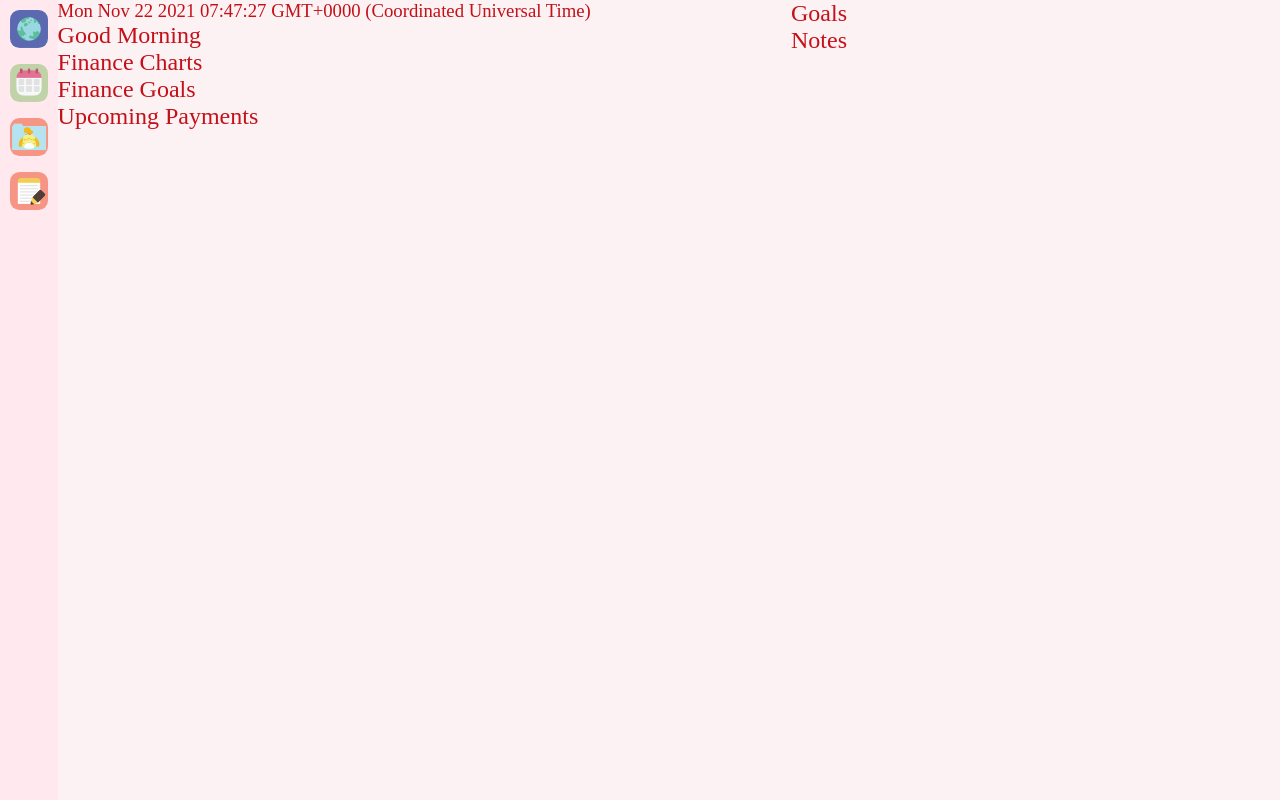
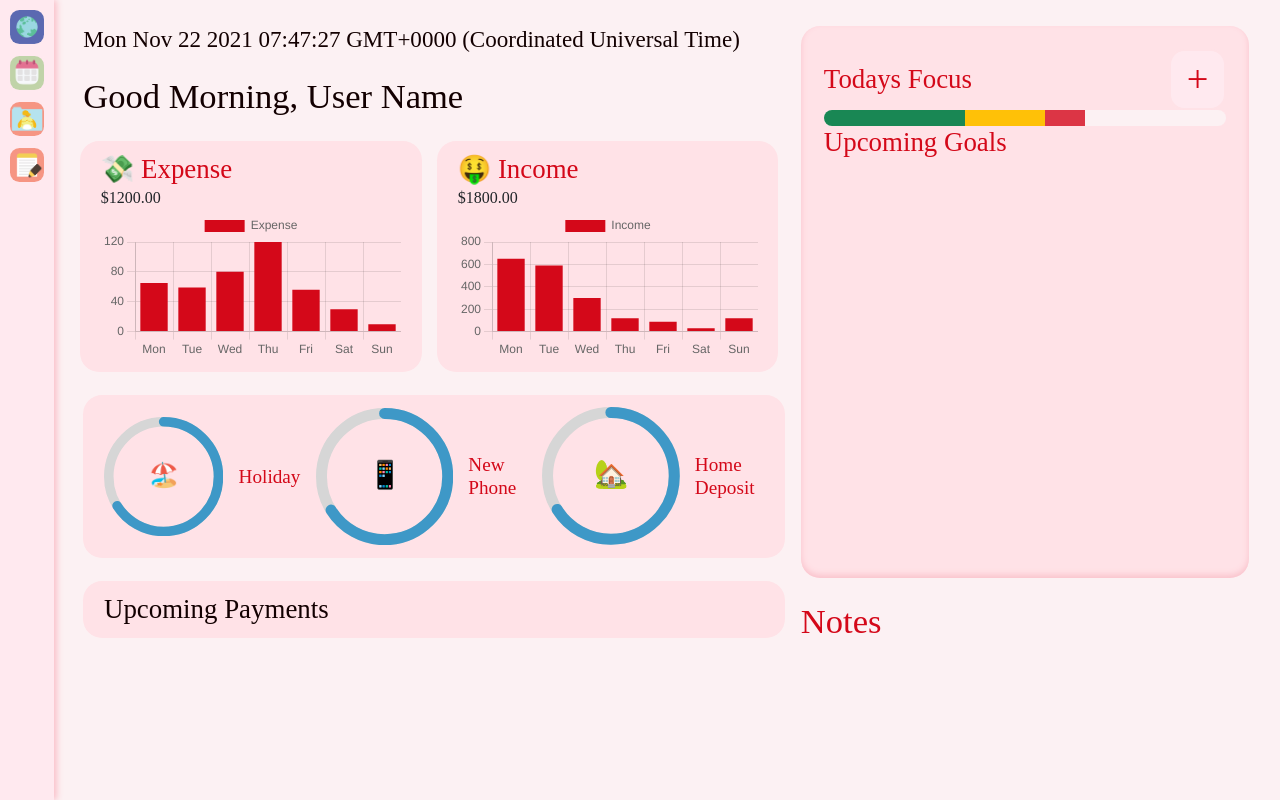
Before and after one commit to jmhar3/DreamJournal_app, a React (Create React App) app: page /dashboard in a window 1280 px wide. Built offline with nearby package versions, Linux system fonts and the light colour scheme; a web font is replaced by a local one.

Commit message:
progress bars + shadows

```diff
--- a/package.json
+++ b/package.json
@@ -6,7 +6,12 @@
     "@testing-library/jest-dom": "^5.11.4",
     "@testing-library/react": "^11.1.0",
     "@testing-library/user-event": "^12.1.10",
+    "bootstrap": "^5.1.3",
+    "chart.js": "^3.6.0",
     "react": "^17.0.2",
+    "react-bootstrap": "^2.0.2",
+    "react-chartjs-2": "^4.0.0",
+    "react-circular-progressbar": "^2.0.4",
     "react-dom": "^17.0.2",
     "react-router-dom": "^6.0.2",
     "react-scripts": "4.0.3",
--- a/src/App.js
+++ b/src/App.js
@@ -3,6 +3,8 @@ import Home from './containers/home.js';
 import Login from './containers/login.js';
 import Dashboard from './containers/dashboard.js';
 import Nav from './containers/nav.js';
+import 'react-circular-progressbar/dist/styles.css';
+import 'bootstrap/dist/css/bootstrap.min.css';
 import './css/App.css';
 import './css/home.css';
 import './css/nav.css';
--- a/src/containers/dashboard.js
+++ b/src/containers/dashboard.js
@@ -1,3 +1,33 @@
+import { Link } from "react-router-dom";
+import { CircularProgressbar } from 'react-circular-progressbar';
+import ProgressBar from 'react-bootstrap/ProgressBar';
+import {Bar} from 'react-chartjs-2';
+import Chart from 'chart.js/auto'
+
+const expenseData = {
+    labels: ['Mon', 'Tue', 'Wed',
+             'Thu', 'Fri', 'Sat', 'Sun'],
+    datasets: [
+      {
+        label: 'Expense',
+        backgroundColor: '#d40819',
+        data: [65, 59, 80, 120, 56, 30, 10]
+      }
+    ]
+}
+
+const incomeData = {
+    labels: ['Mon', 'Tue', 'Wed',
+             'Thu', 'Fri', 'Sat', 'Sun'],
+    datasets: [
+      {
+        label: 'Income',
+        backgroundColor: '#d40819',
+        data: [650, 590, 300, 120, 89, 30, 120]
+      }
+    ]
+}
+
 const Dashboard = () => {
     const today = new Date()
     const curHr = today.getHours()
@@ -12,30 +42,61 @@ const Dashboard = () => {
         }
     }
 
+    const finance_goal = 66;
+
     return (
-      <div id="dashboard">
+      <main id="dashboard">
         <section id="dashboard-left">
             <h3>{ Date() }</h3>
-            <h1>{ greeting() }</h1>
-            <div id="finance">
-                <h1>Finance Charts</h1>
-            </div>
+            <h1>{ greeting() }, User Name</h1>
+            <section className="finance-charts">
+                <div>
+                    <h2>💸 Expense</h2>
+                    <p>$1200.00</p>
+                    <Bar data={expenseData} />
+                </div>
+                <div>
+                    <h2>🤑 Income</h2>
+                    <p>$1800.00</p>
+                    <Bar data={incomeData} />
+                </div>
+            </section>
             <div id="db-finance-goals">
-                <h1>Finance Goals</h1>
+                <div>
+                    <CircularProgressbar value={finance_goal} text={`🏖`} />
+                    <h4>Holiday</h4>
+                </div>
+                <div>
+                    <CircularProgressbar value={finance_goal} text={`📱`} />
+                    <h4>New Phone</h4>
+                </div>
+                <div>
+                    <CircularProgressbar value={finance_goal} text={`🏡`} />
+                    <h4>Home Deposit</h4>
+                </div>
             </div>
             <div id="upcoming-payments">
-                <h1>Upcoming Payments</h1>
+                <h2>Upcoming Payments</h2>
             </div>
         </section>
         <section id="dashboard-right">
             <div id="db-goals">
-                <h1>Goals</h1>
+                <span>
+                    <h2>Todays Focus</h2>
+                    <Link to="/newgoal" className="button">+</Link>
+                </span>
+                <ProgressBar>
+                    <ProgressBar variant="success" now={35} key={1} />
+                    <ProgressBar variant="warning" now={20} key={2} />
+                    <ProgressBar variant="danger" now={10} key={3} />
+                </ProgressBar>
+                <h2>Upcoming Goals</h2>
             </div>
             <div>
                 <h1>Notes</h1>
             </div>
         </section>
-      </div>
+      </main>
     )
   }
 
--- a/src/css/App.css
+++ b/src/css/App.css
@@ -13,8 +13,11 @@
   --light-mid: #ffe9ef;
   --mid: #ffe2e7;
   --strong: #fac2cb;
-  --bold: #c41019;
+  --bold: #d40819;
   --dark: #130001;
+  --low: #068f1d;
+  --norm: #eba204;
+  --high: #eb0d1f;
 }
 
 body {
@@ -38,6 +41,26 @@ p {
   margin: 0;
 }
 
+h1 {
+  font-size: 2.7vw;
+}
+
+h2 {
+  font-size: 2.1vw;
+}
+
+h3 {
+  font-size: 1.8vw;
+}
+
+h4 {
+  font-size: 1.5vw;
+}
+
+h5 {
+  font-size: 1.2vw;
+}
+
 /* COLOURS */
 
 .light {
@@ -58,12 +81,15 @@ p {
   text-decoration: none;
   background-color: var(--light-mid);
   padding: .9vw;
+  padding-left: 1.2vw;
+  padding-right: 1.2vw;
   border: var(--mid) solid 2px;
   border-radius: 1.2vw;
 }
 
 .button:hover, input[type=submit]:hover {
-  border-radius: 1.8vw;
+  border-radius: 30vw;
+  color: var(--bold);
 }
 
 .toggle-slider {
@@ -90,6 +116,11 @@ input[type=submit] {
   color: var(--light);
 }
 
+input[type=submit]:hover {
+  color: var(--light);
+  box-shadow: none;
+}
+
 /* Input Fields */
 
 input {
@@ -102,6 +133,7 @@ input {
 
 input:hover {
   border-radius: 3vw;
+  box-shadow: 0 1px 6px 1px var(--strong);
 }
 
 input:focus {
@@ -113,8 +145,27 @@ input:focus {
   color: var(--bold);
 }
 
+/* Progress Bars + Charts */
+
+.progress {
+  background-color: var(--light);
+  border-radius: 100vw;
+}
+
+.bg-success {
+  background-color: var(--low);
+}
+
+.bg-warning {
+  background-color: var(--norm);
+}
+
+.bg-danger {
+  background-color: var(--high);
+}
+
 /* TRANSITIONS */
 
-.button, img, input[type=submit] {
-  transition: border-radius .3s, border .3s;
+.button, img, input {
+  transition: border-radius .6s, border .6s, color .3s, box-shadow .3s;
 }
--- a/src/css/dashboard.css
+++ b/src/css/dashboard.css
@@ -1,11 +1,69 @@
 #dashboard-left {
-    width: 60%;
+    padding: 2.1%;
+    width: 60.8%;
     height: 100vh;
     float: left;
+    display: flex;
+    flex-direction: column;
+    gap: 1.8vw;
+}
+
+#dashboard-left h1, #dashboard-left h3 {
+    color: var(--dark);
 }
 
 #dashboard-right {
     float: left;
-    width: 40%;
+    width: 31%;
+    padding: 2.1%;
+    padding-left: 0;
     height: 100vh;
+    display: flex;
+    flex-direction: column;
+    gap: 1.8vw;
 }
+
+.finance-charts div, #db-finance-goals, #upcoming-payments, #db-goals {
+    padding: 1.8%;
+    padding-left: 3%;
+    padding-right: 3%;
+    background-color: var(--mid);
+    border-radius: 1.5vw;
+    width: 54.8vw;
+    float: left;
+}
+
+.finance-charts, #db-finance-goals, #db-finance-goals div, #db-goals span {
+    display: flex;
+    flex-direction: row;
+    justify-content: center;
+    align-items: center;
+    gap: 1.2vw;
+}
+
+#db-finance-goals {
+    justify-content: space-around;
+}
+
+#upcoming-payments h2 {
+    color: var(--dark);
+}
+
+#db-goals {
+    padding: 1.8vw;
+    width: 35vw;
+    height: 69vh;
+    -moz-box-shadow: 0 -3px 6px var(--strong) inset;
+    -webkit-box-shadow: 0 -3px 6px var(--strong) inset;
+    box-shadow: 0 -3px 6px var(--strong) inset;
+}
+
+#db-goals span {
+    justify-content: space-between;
+}
+
+#db-goals .button {
+    font-size: 3vw;
+    padding-top: 0;
+    padding-bottom: 0;
+}
--- a/src/css/home.css
+++ b/src/css/home.css
@@ -52,3 +52,7 @@
     top: 1.2vw;
     right: 1.2vw;
 }
+
+#hp-second .button:hover, .sign-in-button:hover  {
+    box-shadow: 0 1px 6px 1px var(--strong);
+}
--- a/src/css/login.css
+++ b/src/css/login.css
@@ -31,7 +31,6 @@
     width: 3.9vw;
 }
 
-
 #login-right {
     height: 100vh;
     width: 45%;
--- a/src/css/nav.css
+++ b/src/css/nav.css
@@ -13,6 +13,9 @@ nav {
     flex-direction: column;
     gap: .6vw;
     padding: .6vw;
+    -moz-box-shadow: 3px 0 6px var(--mid);
+    -webkit-box-shadow: 3px 0 6px var(--mid);
+    box-shadow: 3px 0 6px var(--strong);
 }
 
 .menu-icon img {
```
Also changed, not shown: 1 other file (tests, documents, lock files or other folders).
